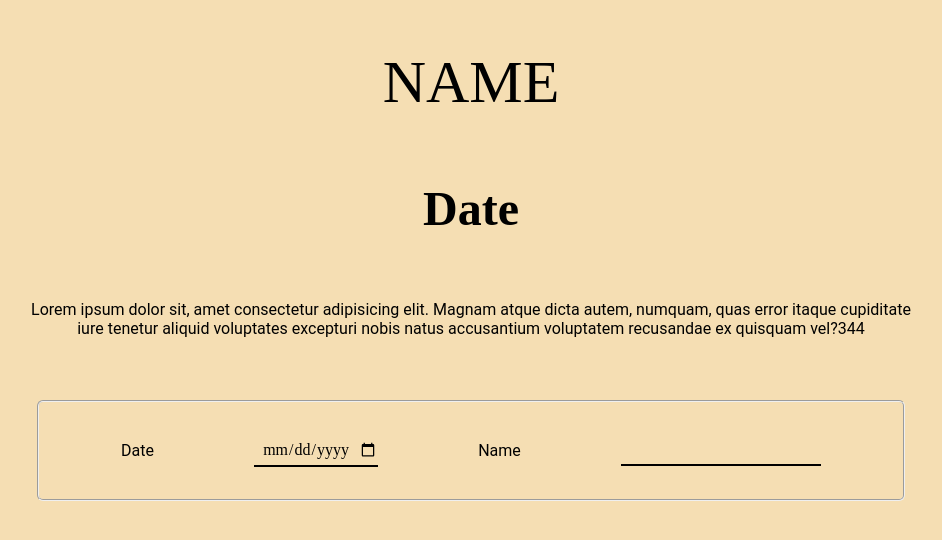
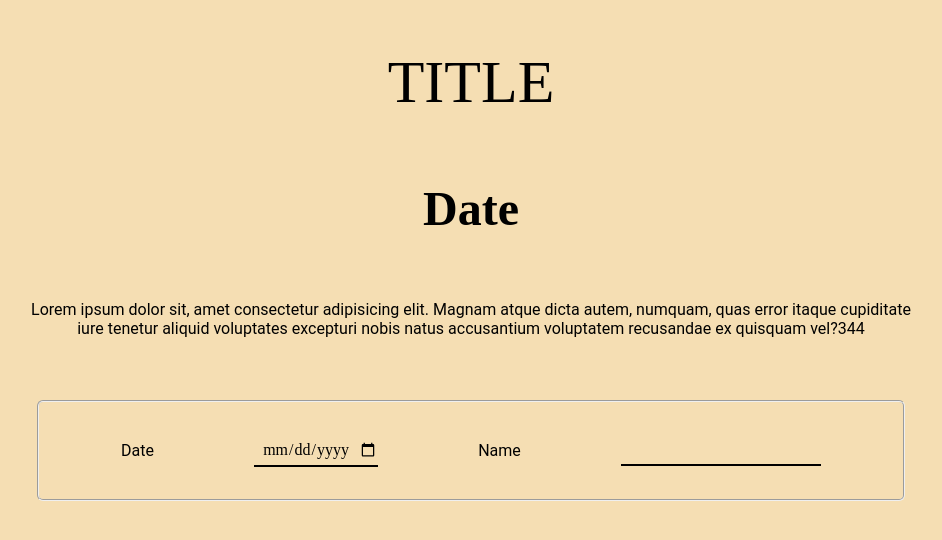
Before and after one commit to Ahmed-Hamdy101/react-signature-app, a React (Create React App) app: page / in a window 1280 px wide. Shown: the top 540 px of the page, without its empty margins (169-1111 px from the left). Built offline with nearby package versions, Linux system fonts and the light colour scheme.

Commit message:
Update XsignatureApp.jsx

```diff
--- a/src/projects/app/XsignatureApp.jsx
+++ b/src/projects/app/XsignatureApp.jsx
@@ -18,7 +18,7 @@ export default function XsignatureApp() {
   };
   return (
     <div className="container text-center">
-      <Title text={"Name"} classes={"title"} />
+      <Title text={name} classes={"title"} />
       <Title text={"Date"} classes={"main-title mb-4"} />
       <p>
         Lorem ipsum dolor sit, amet consectetur adipisicing elit. Magnam atque
```
